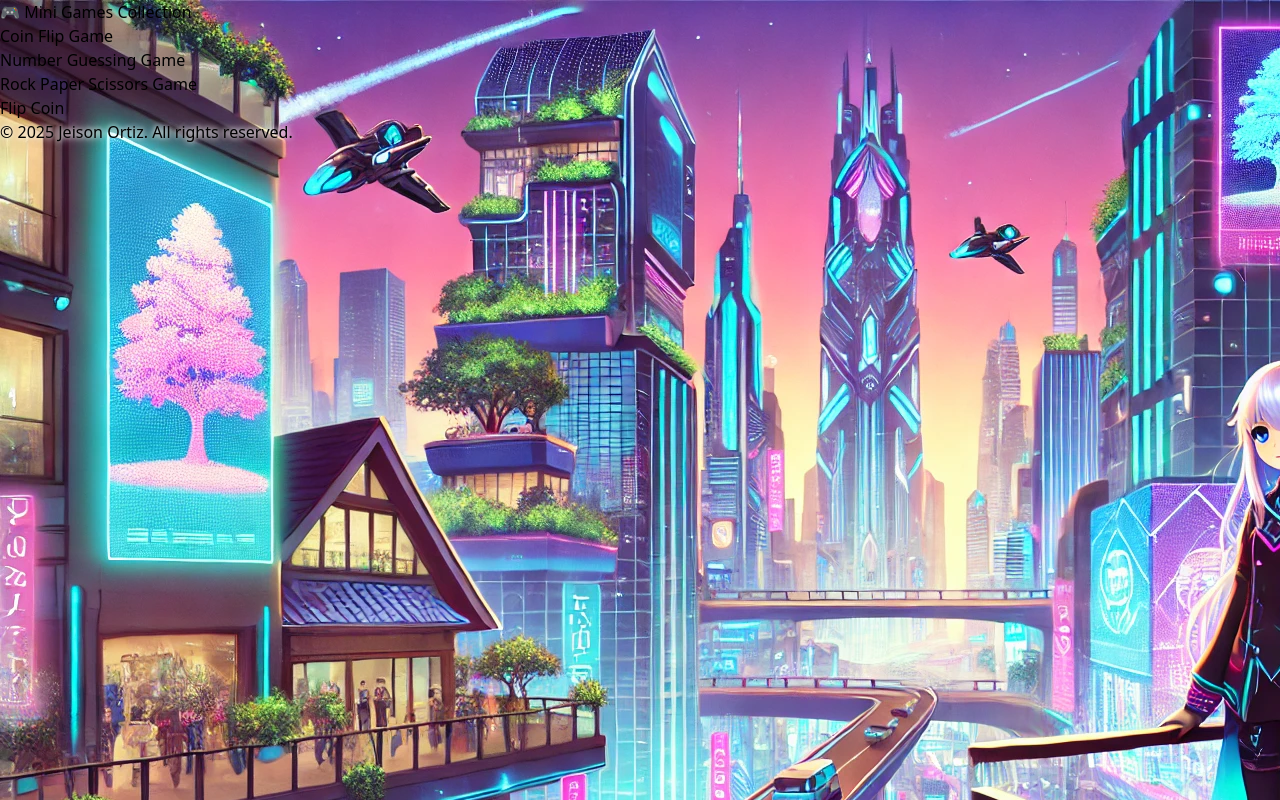
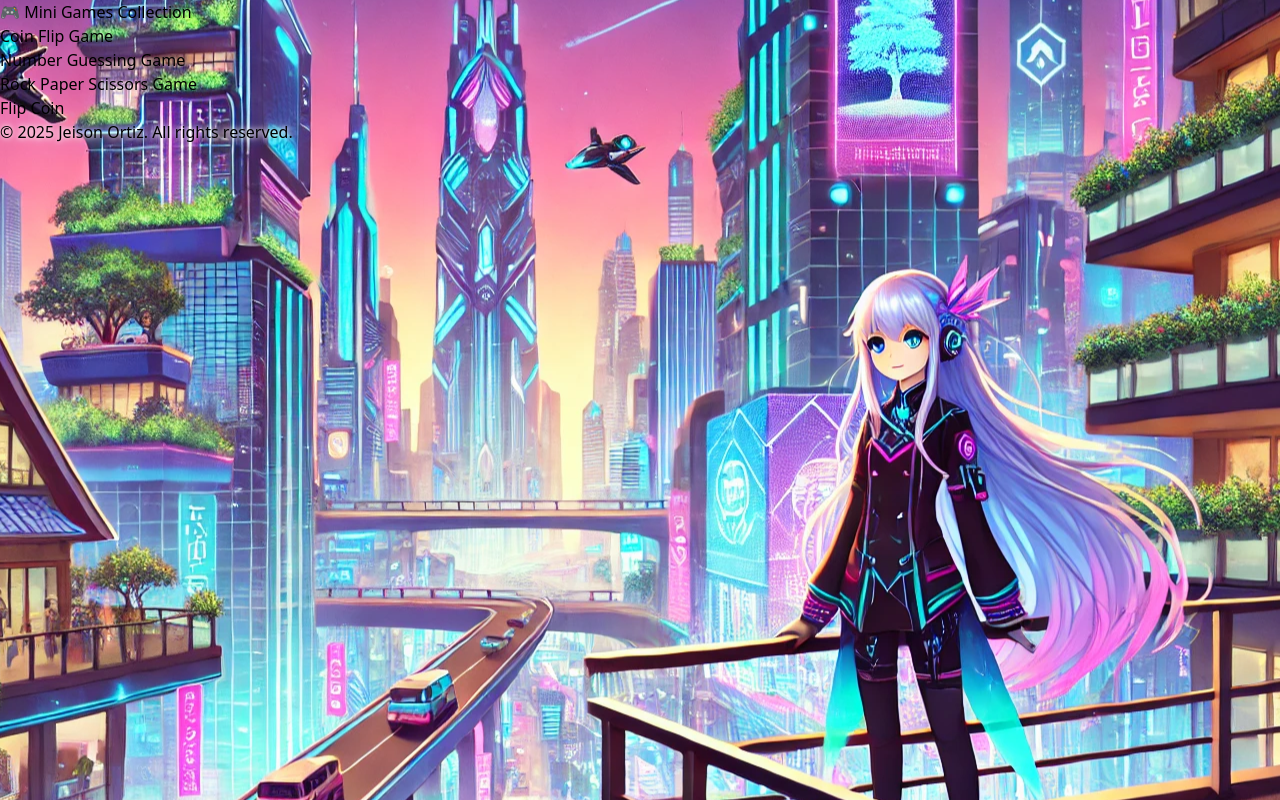
Before and after one commit to JeisonOJ/minigamesPage, a Next.js app: page /pages/coinflip in a window 1280 px wide. Built offline with nearby package versions, Linux system fonts and the light colour scheme.

Commit message:
add background position

```diff
--- a/src/app/globals.css
+++ b/src/app/globals.css
@@ -16,6 +16,10 @@ body {
   background-image: url("/futuristicanime.webp");
 }
 
+.backgroundPosition{
+  background-position: 75% 40%;
+}
+
 .shadowWhite {
   text-shadow: 0 0 5px white, 0 0 10px white;
 }
--- a/src/app/layout.tsx
+++ b/src/app/layout.tsx
@@ -27,9 +27,9 @@ export default function RootLayout({
   return (
     <html lang="en">
       <body
-        className={`${geistSans.variable} ${geistMono.variable} antialiased backgroundImage`}
+        className={`${geistSans.variable} ${geistMono.variable} antialiased backgroundImage bg-cover backgroundPosition`}
       >
-        <div className="relative flex flex-col items-center justify-center min-h-screen bg-cover bg-center background-image">
+        <div className="relative flex flex-col items-center justify-center min-h-screen bg-cover bg-center">
           {/* Dark overlay */}
           <div className="absolute inset-0 bg-black bg-opacity-50"></div>
           <div className="z-10 grid grid-rows-[20px_1fr_20px] items-center justify-items-center p-8 pb-20 gap-16 sm:p-20 font-[family-name:var(--font-geist-sans)]">
```
